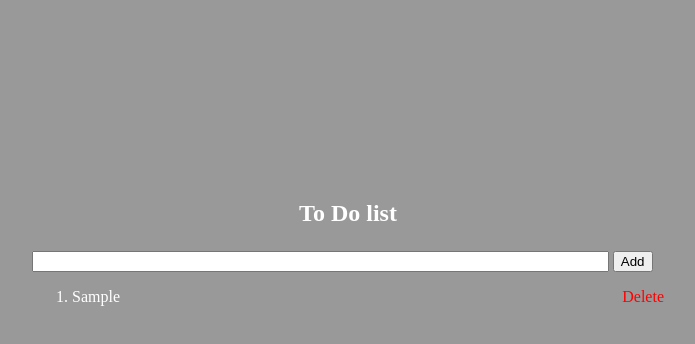
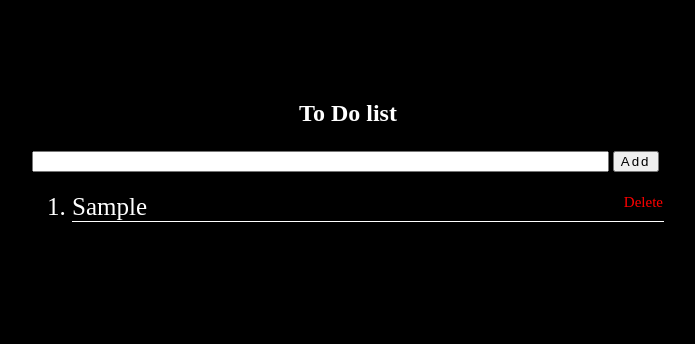
Before and after one commit to softerry/Assignment5, a plain HTML site: page index.html in a window 1280 px wide. Both pictures are taken after typing "Sample" into the empty fields and a click on the button "Add". Shown: the whole page, without its empty margins (276-971 px from the left). Drawn offline with Linux system fonts and the light colour scheme.

Commit message:
Update style.css

```diff
--- a/style.css
+++ b/style.css
@@ -1,6 +1,6 @@
 /* body */
 body{
-    background-color:#999999;
+    background-color:black;
     color:white;
 }
 /* delete button */
@@ -8,6 +8,9 @@ body{
    color: red;
    float: right;
    cursor: pointer;
+   border: 1px solid black;
+   font-size: 15px;
+   border-radius: 3px;
 }
 /* heading */
 h3{
@@ -16,10 +19,18 @@ h3{
 }
 /* container */
 .container{
-    margin: 200px 300px;
+    margin: 100px 300px;
     width: 50%;
 }
 /* text input */
 #input{
     width: 90%;
 }
+li{
+ font-size: 25px;
+ border-bottom: 1px solid white;
+ padding-top: 5px;
+}
+button{
+  letter-spacing: 2px;
+}
```
